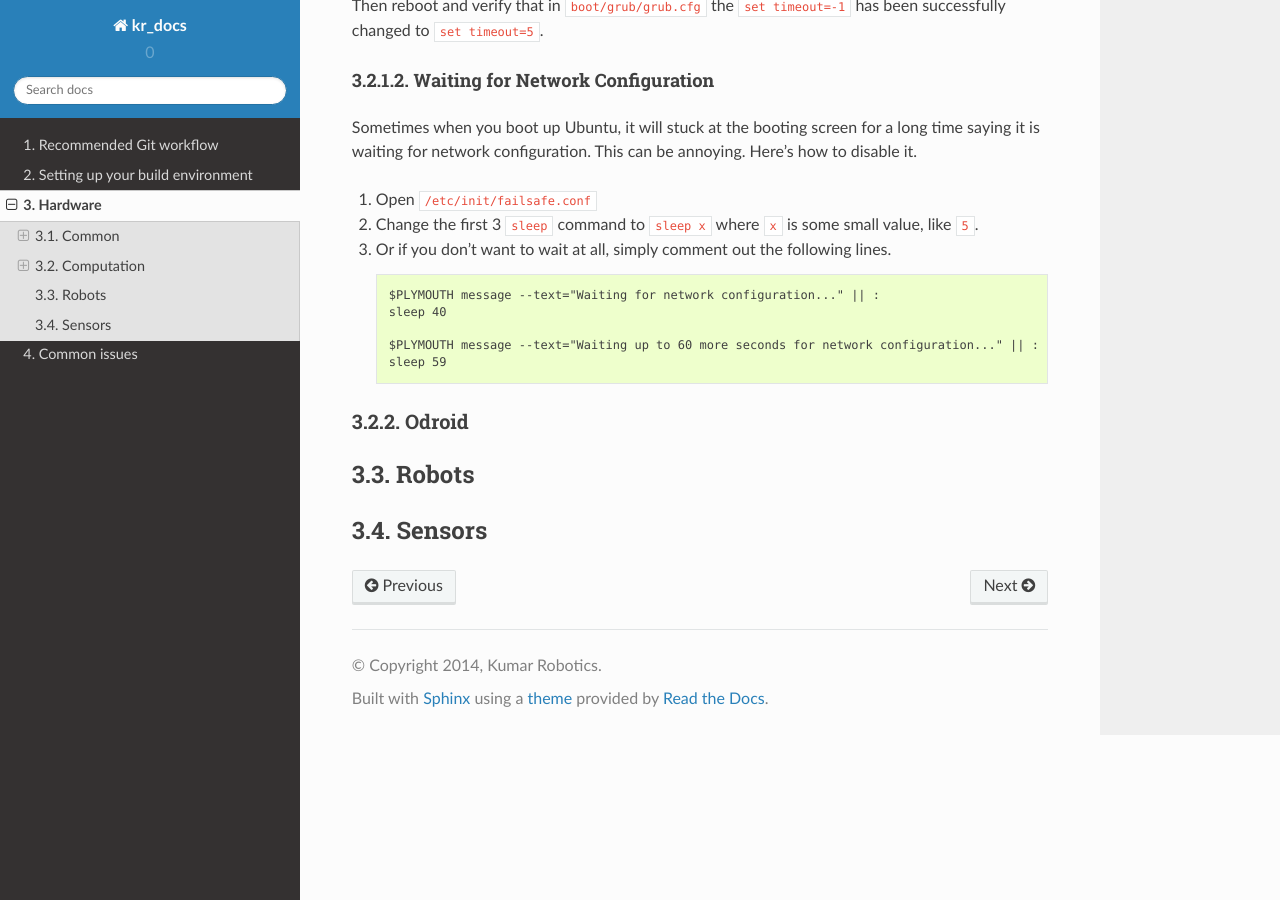
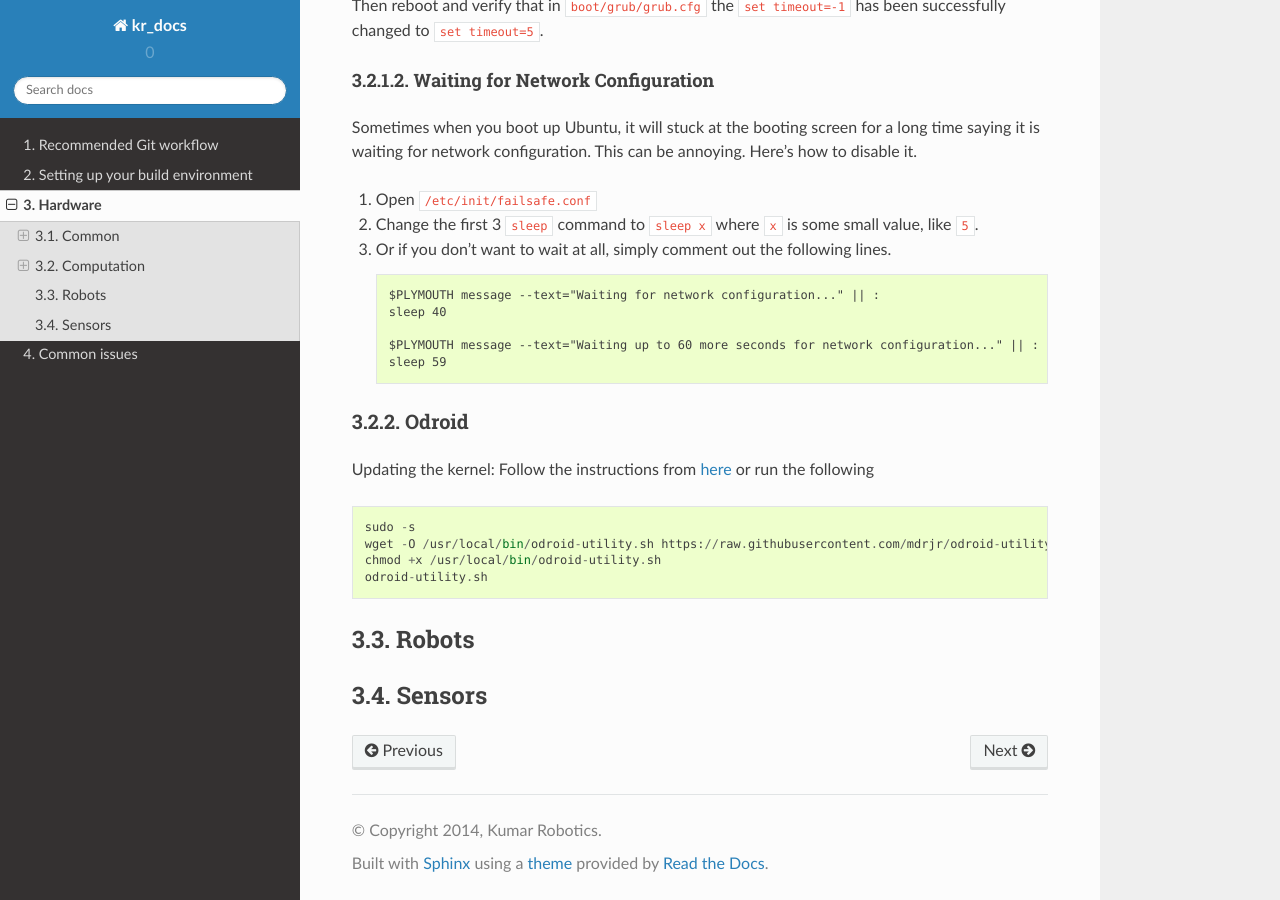
Before and after one commit to KumarRobotics/kr_docs, a Sphinx documentation site: the page built from docs/source/references/hardware.rst, in a window 1280 px wide and 900 px high, scrolled down 1924 px. Built offline with Sphinx 7.4.7 and the Read the Docs theme 2.0.0, drawn with Linux system fonts in a browser that asks for light colours.

Commit message:
Update hardware.rst
Adding information about updating the kernel on the Odroid systems

```diff
--- a/docs/source/references/hardware.rst
+++ b/docs/source/references/hardware.rst
@@ -98,6 +98,12 @@ Sometimes when you boot up Ubuntu, it will stuck at the booting screen for a lon
 
 Odroid
 ------
+Updating the kernel: Follow the instructions from `here <https://github.com/mdrjr/odroid-utility>`_ or run the following ::
+
+    sudo -s
+    wget -O /usr/local/bin/odroid-utility.sh https://raw.githubusercontent.com/mdrjr/odroid-utility/master/odroid-utility.sh
+    chmod +x /usr/local/bin/odroid-utility.sh
+    odroid-utility.sh
 
 ======
 Robots
```
